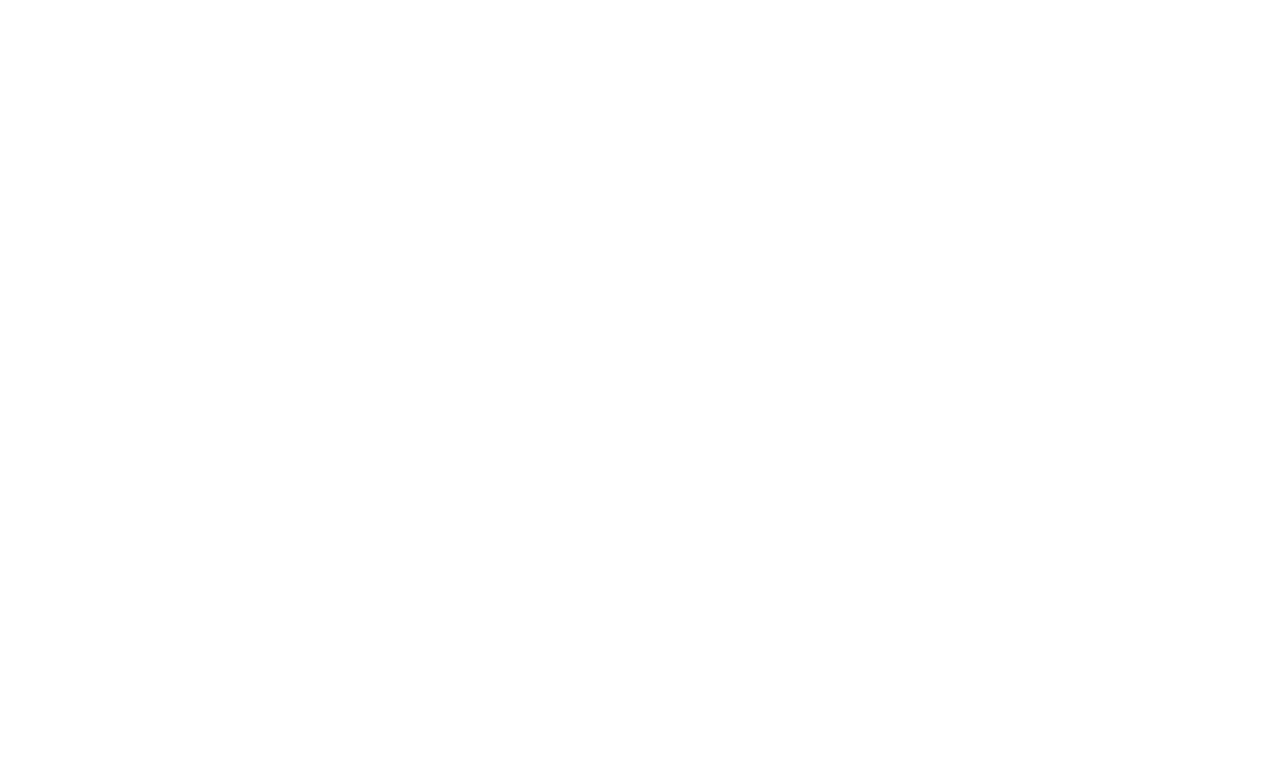
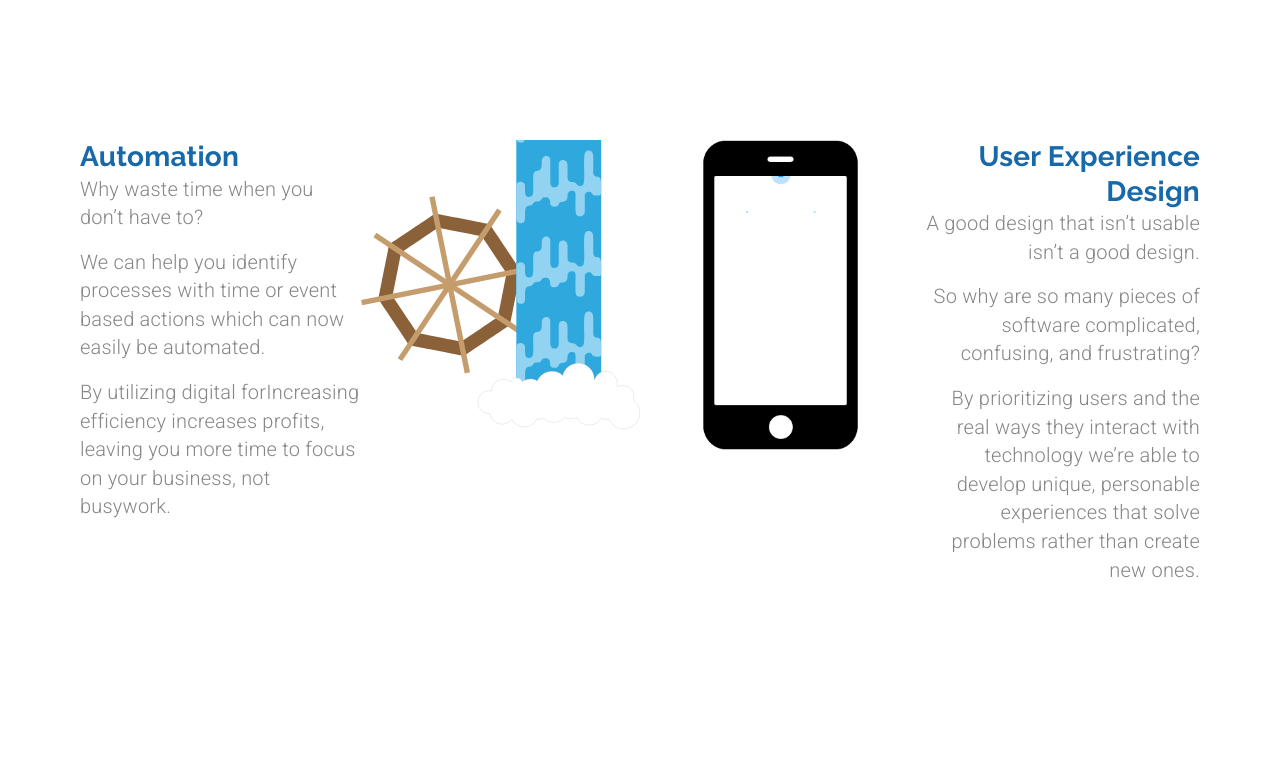
Before and after one commit to samandar-boymurodov/Arc-Development, a React (Create React App) app: page /customsofware in a window 1280 px wide. Shown: the part 2906-3664 px from the top of the page. Before the commit the page ends 2771 px from the top, so only its background shows below. Built offline with nearby package versions, Linux system fonts and the light colour scheme.

Commit message:
desktop mode is done

```diff
--- a/src/components/CustomSoftware.js
+++ b/src/components/CustomSoftware.js
@@ -11,6 +11,8 @@
 
 import docAnimation from '../animations/documentsAnimation/data'
 import peopleAnimation from '../animations/scaleAnimation/data.json'
+import autoAnimation from '../animations/automationAnimation/data.json'
+import uxAnimation from '../animations/uxAnimation/data'
 
 const useStyles = makeStyles(theme => ({
     textContainer: {
@@ -42,6 +44,22 @@
     loop: true,
     autoplay: true,
     animationData: peopleAnimation,
+    rendererSettings: {
+      preserveAspectRatio: 'xMidYMid slice'
+    }
+  }
+  const autoOptions = {
+    loop: true,
+    autoplay: true,
+    animationData: autoAnimation,
+    rendererSettings: {
+      preserveAspectRatio: 'xMidYMid slice'
+    }
+  }
+  const uxOptions = {
+    loop: true,
+    autoplay: true,
+    animationData: uxAnimation,
     rendererSettings: {
       preserveAspectRatio: 'xMidYMid slice'
     }
@@ -179,7 +197,11 @@
                     </Grid>
                 </Grid>
             </Grid>
-            <Grid item container justify="center">
+
+            <Grid item container justify="center" style={{
+                marginTop: "20rem",
+                marginBottom: "20rem"
+            }}>
                 <Grid
                     item container
                     direction="column"
@@ -205,6 +227,67 @@
                         </Grid>
                 </Grid>
             </Grid>
+            <Grid item container justify="space-between">
+                <Grid item container className={classes.itemContainer} md>
+                    <Grid item container direction="column" md>
+                        <Grid item>
+                            <Typography variant="h4" color="primary">
+                                Automation
+                            </Typography>
+                        </Grid>
+                        <Grid item>
+                            <Typography variant="body2" paragraph>
+                               Why waste time when you don’t have to?
+                            </Typography>
+                            <Typography variant="body2" paragraph>
+                               We can help you identify processes with time or event based actions which can now easily be automated.
+                            </Typography>
+                            <Typography variant="body2" paragraph>
+                                By utilizing digital forIncreasing efficiency increases profits, leaving you more time to focus on your business, not busywork.
+                            </Typography>
+                        </Grid>
+                    </Grid>
+                    <Grid item md>
+                        <Lottie
+                            options={autoOptions}
+                            style={{
+                                maxWidth: 280,
+                                maxHeight: 290
+                            }}
+                            />
+                    </Grid>
+                </Grid>
+                <Grid item container className={classes.itemContainer} md>
+                <Grid item md>
+                        <Lottie
+                            options={uxOptions}
+                            style={{
+                                maxWidth: 155,
+                                maxHeight: 310,
+
+                            }}
+                            />
+                    </Grid>
+                    <Grid item container direction="column" md>
+                        <Grid item>
+                            <Typography variant="h4" align="right" color="primary">
+                            User Experience <br /> Design
+                            </Typography>
+                        </Grid>
+                        <Grid item>
+                           <Typography variant="body2" paragraph align="right">
+                           A good design that isn’t usable isn’t a good design.
+                            </Typography>
+                            <Typography variant="body2" paragraph align="right">
+                            So why are so many pieces of software complicated, confusing, and frustrating?
+                            </Typography>
+                            <Typography variant="body2" paragraph align="right">
+                            By prioritizing users and the real ways they interact with technology we’re able to develop unique, personable experiences that solve problems rather than create new ones.
+                            </Typography>
+                        </Grid>
+                    </Grid>
+                </Grid>
+            </Grid>
         </Grid>
     )
 }
```
